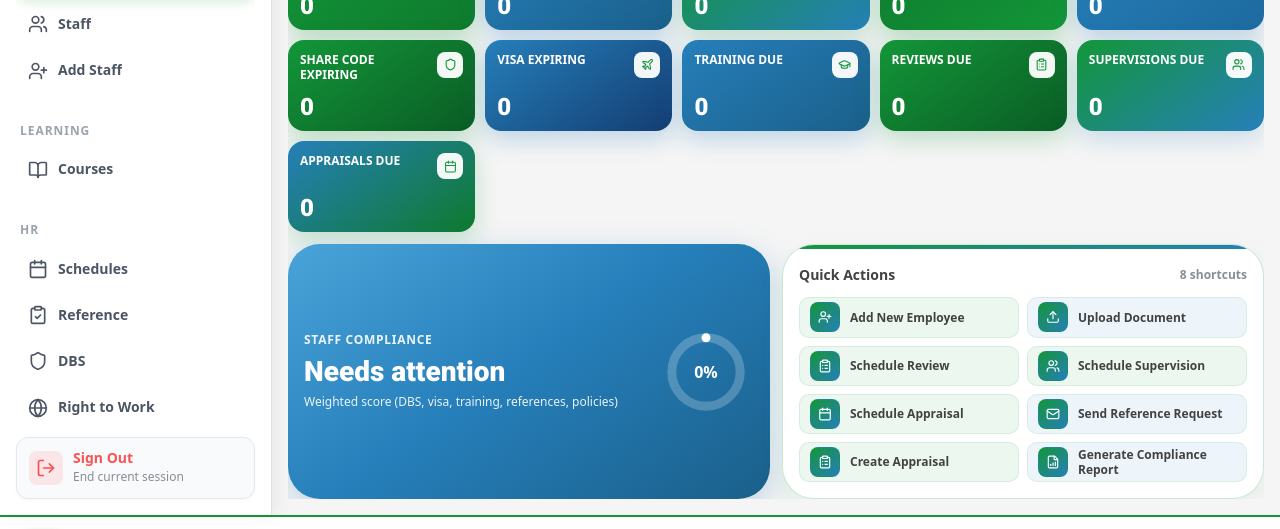
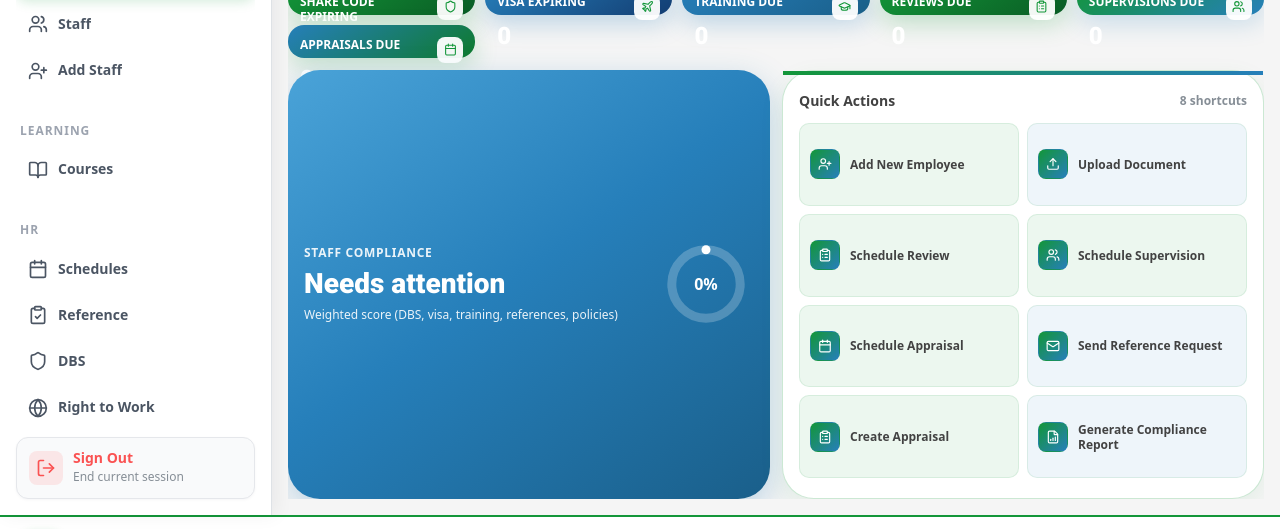
Before and after one commit to syedaatiqakanwal-sak/care-staff-HR-platform, a React (Vite) app in the folder frontend/: page /dashboard in a window 1280 px wide. Shown: the part 221-750 px from the top of the page. Built offline with nearby package versions, Linux system fonts and the light colour scheme; no server answers; sample sign-in values are in the browser's storage.

Commit message:
Fix Quick Actions card cropping on the dashboard

```diff
--- a/frontend/src/components/DashboardView.tsx
+++ b/frontend/src/components/DashboardView.tsx
@@ -301,7 +301,7 @@ export const DashboardView = () => {
                 height: '100%',
                 display: 'flex',
                 flexDirection: 'column',
-                overflow: 'hidden',
+                overflow: 'auto',
                 animation: 'fadeIn 0.5s ease-out',
             }}
         >
@@ -322,8 +322,9 @@ export const DashboardView = () => {
                     display: grid;
                     grid-template-columns: 1fr 1fr;
                     gap: 12px;
-                    flex: 1;
-                    min-height: 0;
+                    flex: 1.25 1 auto;
+                    min-height: 300px;
+                    align-items: stretch;
                 }
                 .compliance-dashboard .metric-card {
                     height: 100%;
@@ -483,9 +484,10 @@ export const DashboardView = () => {
                             border: '1px solid rgba(19, 150, 57, 0.22)',
                             boxShadow: '0 8px 24px rgba(19, 150, 57, 0.08)',
                             height: '100%',
+                            minHeight: 300,
                             display: 'flex',
                             flexDirection: 'column',
-                            overflow: 'hidden',
+                            overflow: 'visible',
                         }}
                     >
                         <Box
@@ -495,7 +497,7 @@ export const DashboardView = () => {
                                 flexShrink: 0,
                             }}
                         />
-                        <Box p="md" style={{ flex: 1, minHeight: 0, display: 'flex', flexDirection: 'column' }}>
+                        <Box p="md" pb="lg" style={{ flex: 1, display: 'flex', flexDirection: 'column' }}>
                             <Group justify="space-between" align="center" mb="sm" style={{ flexShrink: 0 }}>
                                 <Text fw={800} size="sm" c="dark.4">
                                     Quick Actions
@@ -504,7 +506,7 @@ export const DashboardView = () => {
                                     8 shortcuts
                                 </Text>
                             </Group>
-                            <SimpleGrid cols={2} spacing={8} style={{ flex: 1, minHeight: 0, alignContent: 'stretch' }}>
+                            <SimpleGrid cols={2} spacing={8} verticalSpacing={8} style={{ flex: 1, alignContent: 'stretch' }}>
                                 {QUICK_ACTIONS.map((action) => {
                                     const IconComp = action.icon;
                                     return (
--- a/frontend/src/main.tsx
+++ b/frontend/src/main.tsx
@@ -241,8 +241,6 @@ const GlobalStyles = () => (
 function AppLayoutInner({ children, searchQuery, onSearch }: { children: React.ReactNode, searchQuery?: string, onSearch?: (val: string) => void }) {
   const { collapsed } = useSidebar();
   const [mobileOpened, setMobileOpened] = useState(false);
-  const { pathname } = useLocation();
-  const isDashboardHome = pathname === '/dashboard' || pathname === '/dashboard/';
   const currentYear = new Date().getFullYear();
 
   useEffect(() => {
@@ -297,7 +295,7 @@ function AppLayoutInner({ children, searchQuery, onSearch }: { children: React.R
             backgroundColor: '#F5F5F5',
             height: '100%',
             minHeight: 0,
-            overflow: isDashboardHome ? 'hidden' : 'auto',
+            overflow: 'auto',
             display: 'flex',
             flexDirection: 'column',
           },
```
